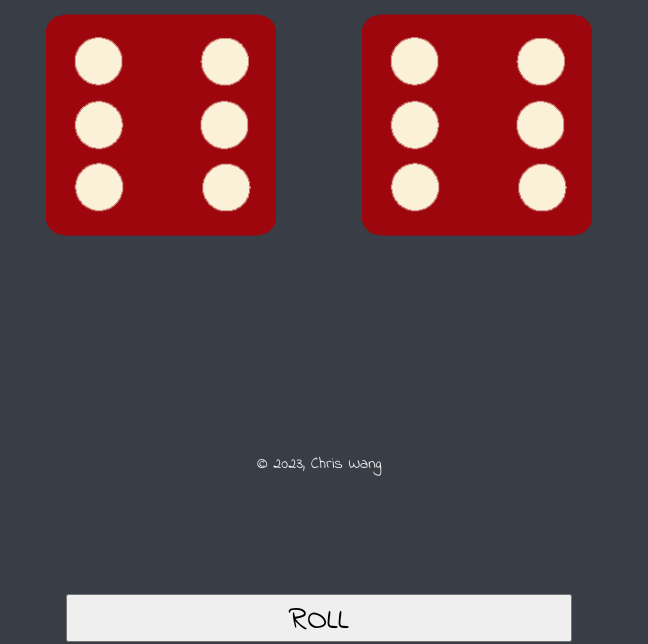
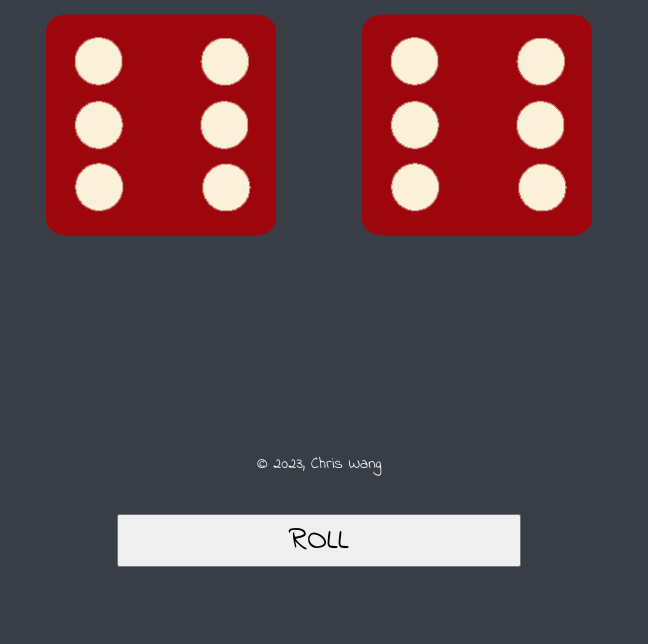
Before and after one commit to RyW90/dice_battle, a plain HTML site: page index.html in a window 1280 px wide. Shown: the part 339-983 px from the top of the page, without its empty margins (321-969 px from the left). After the commit the page ends 906 px from the top, so only its background shows below. Drawn offline with Linux system fonts and the light colour scheme.

Commit message:
Update styles.css

```diff
--- a/styles.css
+++ b/styles.css
@@ -46,9 +46,9 @@ img {
 }
 
 .btn {
-  margin-top: 20rem;
-  width: 50%;
-  height: 3rem;
+  margin-top: 15rem;
+  width: 40%;
+  height: 6rem;
   font-size: 2rem;
   font-family: "Indie Flower", cursive;
 }
```
